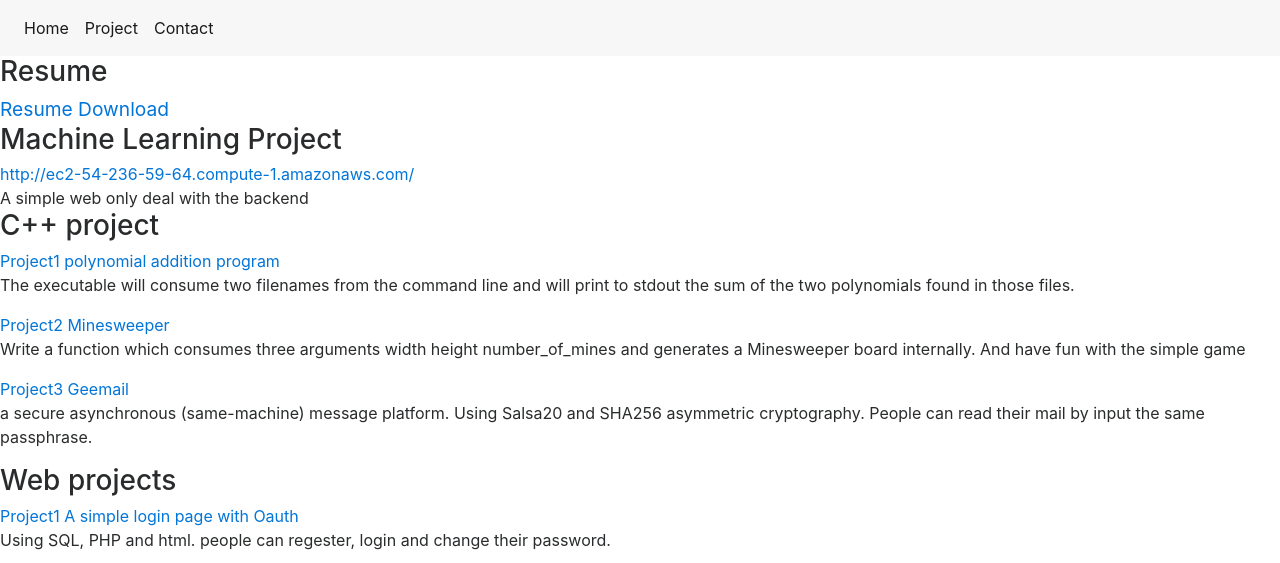
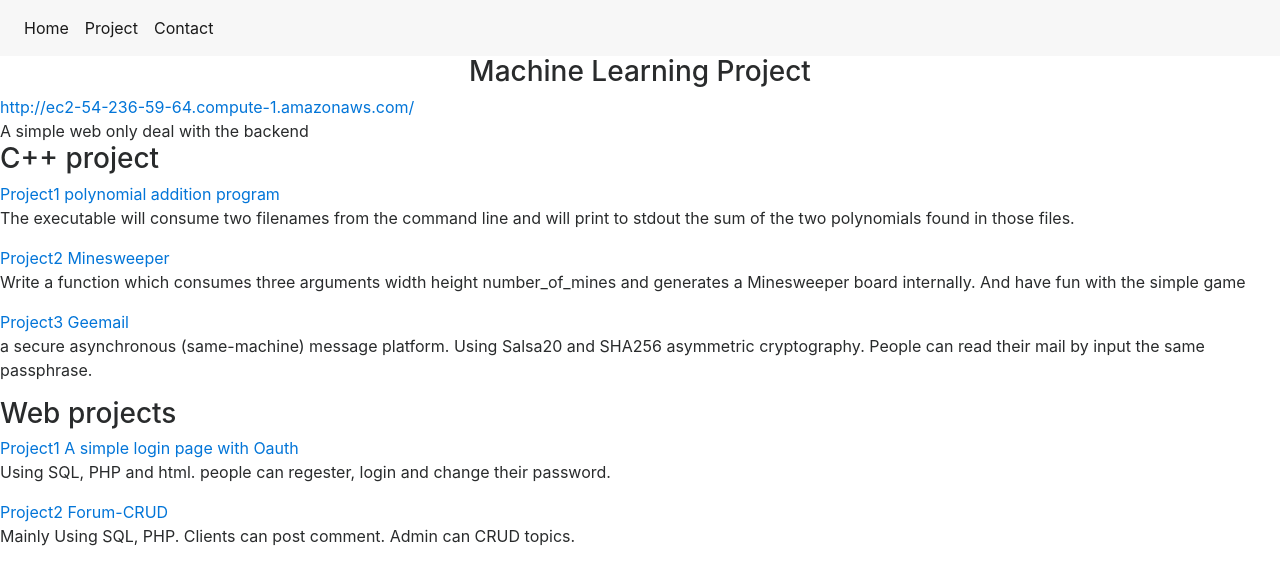
Before and after one commit to Patrickhack/Patrickhack.github.io, a plain HTML site: page projects.html in a window 1280 px wide. Shown: the part 236-799 px from the top of the page. Drawn offline with nearby package versions, Linux system fonts and the light colour scheme; a script that the page names is missing.

Commit message:
Update projects.html

```diff
--- a/projects.html
+++ b/projects.html
@@ -70,11 +70,8 @@
     <div id="main_content_wrap" class="outer">
       <section id="main_content" class="inner">
 
-    <h3>
-<a id="Resume" class="anchor" href="#welcome-to-github-pages" aria-hidden="true"><span aria-hidden="true" class="octicon octicon-link"></span></a>Resume</h3>
-<a href="https://github.com/yuhaocode/first-module/raw/master/yuhao%20peng%20cv.pdf"><big>Resume Download</big></a>
 
-        <h3>
+        <h3 style = "text-align: center">
 
           <a id="Machine Learning" class="anchor" href="#welcome-to-github-pages" aria-hidden="true"><span aria-hidden="true" class="octicon octicon-link"></span></a>Machine Learning Project</h3>
 <a href="http://ec2-54-236-59-64.compute-1.amazonaws.com/">http://ec2-54-236-59-64.compute-1.amazonaws.com/</a>
```
